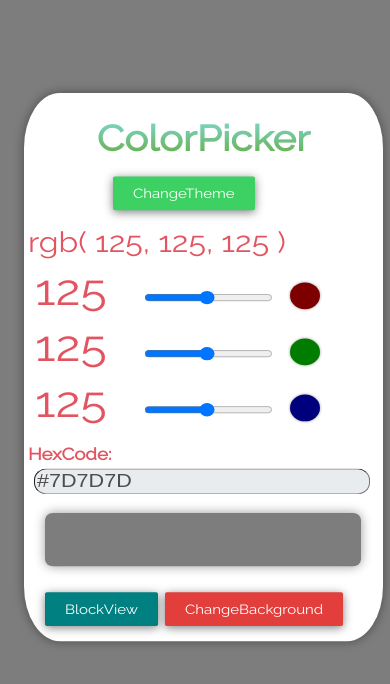
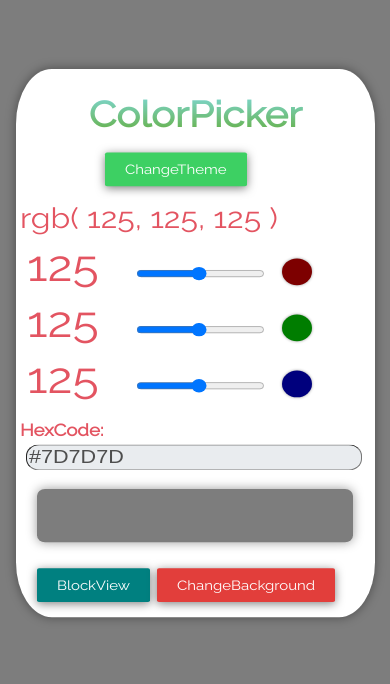
Before and after one commit to Spyder01/ColorPicker, a Vue app in the folder color_picker/: page / in a window 390 px wide. Shown: the top 684 px of the page. Built offline with nearby package versions, Linux system fonts and the light colour scheme.

Commit message:
Positioning

```diff
--- a/color_picker/src/App.vue
+++ b/color_picker/src/App.vue
@@ -22,5 +22,6 @@ body{
   height: 100%;
   font-family: 'Raleway', sans-serif;
   background-color: rgb( 125, 125, 125 );
+  position: fixed;
 }
 </style>
--- a/color_picker/src/components/container.vue
+++ b/color_picker/src/components/container.vue
@@ -87,7 +87,7 @@ export default {
    min-height: 45%;
    padding: 0.1% 1% 0.1% 1%;
    margin: 10% auto;
-   margin-top: 5%;
+   margin-top: 4%;
    border-radius: 10%;
    box-shadow:0 0 0.7rem rgba(0, 0, 0, 0.4);
    position: relative;
@@ -150,7 +150,8 @@ export default {
    min-height: 50%;
    padding: 0.1% 1% 0.1% 1%;
    margin: 10% auto;
-   margin-top: 15%;
+   margin-top: 7%;
+   right: 8px;
    border-radius: 10%;
    box-shadow:0 0 0.7rem rgba(0, 0, 0, 0.4);
    transform: scale(1,0.89);
```
